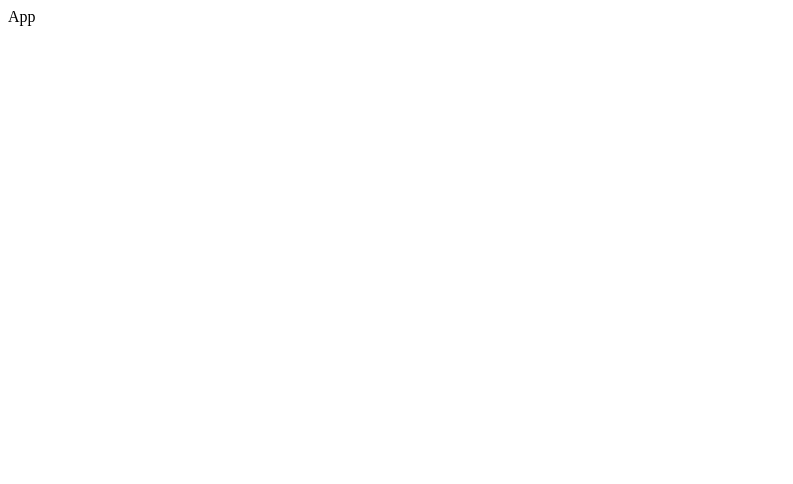
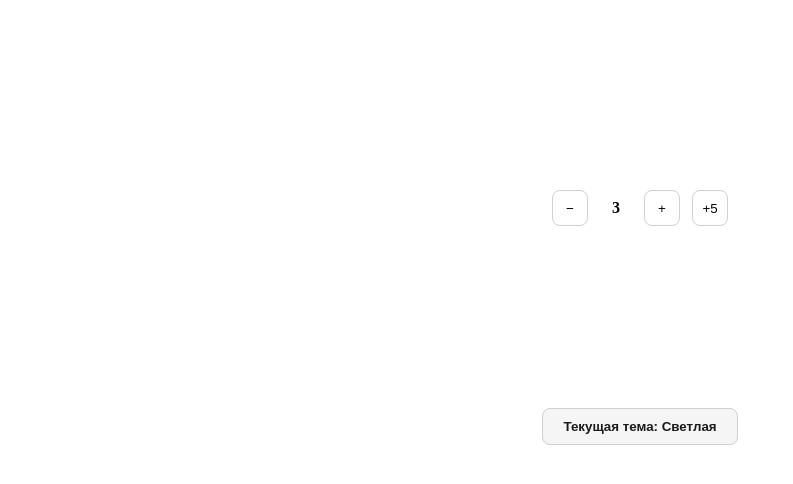
Before and after one commit to mejiamin/redux, a React (Vite) app: page / in a window 1280 px wide. Shown: the top 484 px of the page, without its empty margins (0-793 px from the left). Built offline with nearby package versions, Linux system fonts and the light colour scheme.

Commit message:
learned lesson-3

```diff
--- a/src/App.tsx
+++ b/src/App.tsx
@@ -1,7 +1,10 @@
+import { Counter, Theme } from "./features"
+
 export const App = () => {
   return (
     <div className='App'>
-      App
+      <Counter />
+      <Theme />
     </div>
   )
 }
--- a/src/app/store.ts
+++ b/src/app/store.ts
@@ -1,8 +1,10 @@
+import { counterReducer, themeReducer } from "@/features";
 import { configureStore } from "@reduxjs/toolkit";
 
 export const store = configureStore({
   reducer: {
-
+    counter: counterReducer,
+    theme: themeReducer,
   },
 })
 
--- a/src/features/counter/Counter.tsx
+++ b/src/features/counter/Counter.tsx
@@ -2,8 +2,23 @@ import styles from './counter.module.css'
 
 export const Counter = () => {
   return (
-    <div className={styles.counter}>
-      Counter
+    <div className={styles.wrapper}>
+      <button
+        className={styles.button}
+      >
+        −
+      </button>
+      <span className={styles.value}>3</span>
+      <button
+        className={styles.button}
+      >
+        +
+      </button>
+      <button
+        className={styles.button}
+      >
+        +5
+      </button>
     </div>
   )
 }
--- a/src/features/counter/counter.module.css
+++ b/src/features/counter/counter.module.css
@@ -0,0 +1,23 @@
+.wrapper {
+  height: 50vh;
+
+  display: flex;
+  justify-content: center;
+  align-items: center;
+  gap: 12px;
+}
+
+.button {
+  width: 36px;
+  height: 36px;
+  border-radius: 8px;
+  border: 1px solid #d0d0d0;
+  background: #fff;
+  cursor: pointer;
+}
+
+.value {
+  min-width: 32px;
+  text-align: center;
+  font-weight: 600;
+}
--- a/src/features/counter/counterSlice.ts
+++ b/src/features/counter/counterSlice.ts
@@ -0,0 +1,26 @@
+import { createSlice, type PayloadAction } from "@reduxjs/toolkit"
+
+interface CounterState {
+  value: number
+}
+
+const initialState: CounterState = {
+  value: 0,
+}
+
+const counterSlice = createSlice({
+  name: 'counter',
+  initialState,
+  reducers: {
+    incremented(state) { state.value += 1 },
+    decremented(state) { state.value -= 1 },
+    incrementedByAmount(state, action: PayloadAction<number>) { state.value += action.payload },
+  },
+})
+
+export const {
+  incremented,
+  decremented,
+  incrementedByAmount
+} = counterSlice.actions
+export default counterSlice.reducer
--- a/src/features/index.ts
+++ b/src/features/index.ts
@@ -1,4 +1,6 @@
 export { Counter } from "./counter/Counter"
+export { Theme } from "./theme/Theme"
+
 import counterReducer from './counter/counterSlice'
 import themeReducer from './theme/themeSlice'
 
--- a/src/features/theme/Theme.tsx
+++ b/src/features/theme/Theme.tsx
@@ -2,8 +2,10 @@ import styles from './theme.module.css'
 
 export const Theme = () => {
   return (
-    <div className={styles.theme}>
-      Theme
-    </div>
+    <button
+      className={styles.light}
+    >
+      Текущая тема: Светлая
+    </button>
   )
 }
--- a/src/features/theme/theme.module.css
+++ b/src/features/theme/theme.module.css
@@ -0,0 +1,32 @@
+.light,
+.dark {
+  margin-inline: auto;
+  display: flex;
+
+  padding: 10px 20px;
+  border-radius: 8px;
+  border: 1px solid transparent;
+  font-weight: 600;
+  cursor: pointer;
+  transition: background-color 0.2s ease, color 0.2s ease;
+}
+
+.light {
+  background-color: #f5f5f5;
+  color: #1a1a1a;
+  border-color: #d0d0d0;
+}
+
+.light:hover {
+  background-color: #ebebeb;
+}
+
+.dark {
+  background-color: #1a1a1a;
+  color: #f5f5f5;
+  border-color: #3a3a3a;
+}
+
+.dark:hover {
+  background-color: #2a2a2a;
+}
--- a/src/features/theme/themeSlice.ts
+++ b/src/features/theme/themeSlice.ts
@@ -0,0 +1,23 @@
+import { createSlice, type PayloadAction } from "@reduxjs/toolkit"
+
+export type ThemeMode = 'light' | 'dark'
+
+interface ThemeState {
+  mode: ThemeMode
+}
+
+const initialState: ThemeState = {
+  mode: 'light',
+}
+
+const themeSlice = createSlice({
+  name: 'theme',
+  initialState,
+  reducers: {
+    themeToggled(state) { state.mode = state.mode === 'light' ? 'dark' : 'light' },
+    themeSet(state, action: PayloadAction<ThemeMode>) { state.mode = action.payload },
+  },
+})
+
+export const { themeToggled, themeSet } = themeSlice.actions
+export default themeSlice.reducer
```
Also changed, not shown: 1 other file (tests, documents, lock files or other folders).
